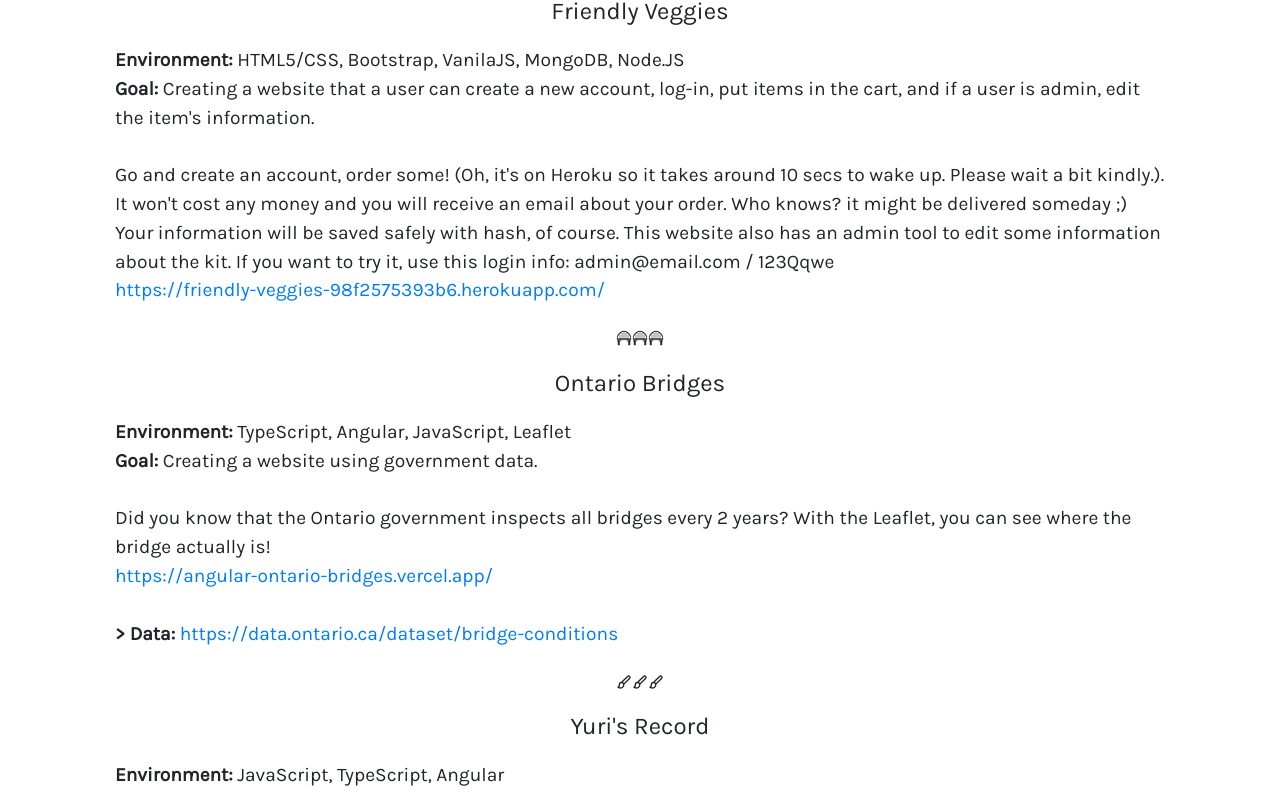
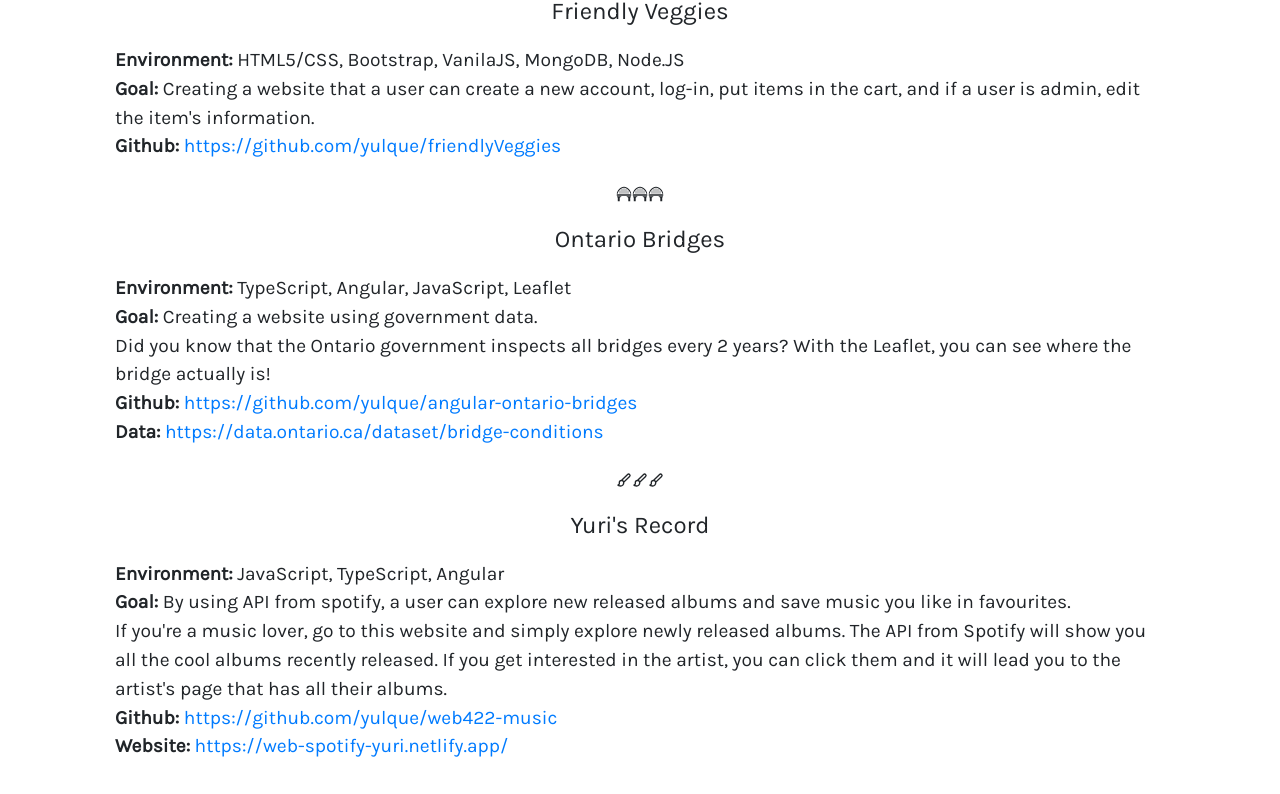
Before and after one commit to yulque/portfolio, a React (Create React App) app: page /portfolio in a window 1280 px wide. Shown: the part 738-1532 px from the top of the page. Built offline with nearby package versions, Linux system fonts and the light colour scheme.

Commit message:
feat: removed not working website links and replaced them with github links

```diff
--- a/package.json
+++ b/package.json
@@ -33,7 +33,7 @@
       "react-app/jest"
     ]
   },
-  "homepage":"https://yuriyoon.netlify.app/",
+  "homepage": "https://yuriyoon.netlify.app/",
   "browserslist": {
     "production": [
       ">0.2%",
--- a/src/Home.js
+++ b/src/Home.js
@@ -1,3 +1,15 @@
 export default function Home() {
-  return <div> Hi I'm Yuri, Software Developer</div>;
+  return (
+    <div>
+      {" "}
+      Hi, I'm a Toronto-based software developer <br />
+      who loves building good products and smooth user experiences
+      <br />
+      because good code isn’t just about working, it’s about feeling right!
+      <br />
+      <br />I care about accessibility and writing clean, team-friendly code
+      that won’t make my coworkers rage-quit.
+      <br /> Always willing to learn and grow!
+    </div>
+  );
 }
--- a/src/Portfolio.js
+++ b/src/Portfolio.js
@@ -7,24 +7,18 @@ export default function Portfolio() {
     <>
       <CardDeck>
         <Card className="portfolioCard">
-          <a
-            target="_blank"
-            rel="noreferrer"
-            href="https://friendly-veggies-98f2575393b6.herokuapp.com/"
-          >
           <Card.Img variant="top" src="/friendlyVeggies.png" />
           <Card.Body>
             <Card.Title>Friendly Veggies</Card.Title>
             <Card.Text>Vegetarian meal-kit delivery shopping mall</Card.Text>
           </Card.Body>
-          </a>
         </Card>
         <Card className="portfolioCard">
-          <a
+          {/* <a
             target="_blank"
             rel="noreferrer"
             href="https://angular-ontario-bridges.vercel.app/"
-          >
+          > */}
           <Card.Img variant="top" src="/ontario-bridges.png" />
           <Card.Body>
             <Card.Title>Ontario Bridges</Card.Title>
@@ -32,7 +26,7 @@ export default function Portfolio() {
               The list and maps of all the bridges in Ontario
             </Card.Text>
           </Card.Body>
-          </a>
+          {/* </a> */}
         </Card>
         <Card className="portfolioCard">
           <a
@@ -66,20 +60,13 @@ export default function Portfolio() {
             items in the cart, and if a user is admin, edit the item's
             information.
             <br />
-            <br /> Go and create an account, order some! (Oh, it's on Heroku so
-            it takes around 10 secs to wake up. Please wait a bit kindly.). It
-            won't cost any money and you will receive an email about your order.
-            Who knows? it might be delivered someday ;) Your information will be
-            saved safely with hash, of course. This website also has an admin tool
-           to edit some information about the kit. If you want to try it,
-            use this login info: admin@email.com / 123Qqwe
-            <br />
+            <strong>Github: </strong>
             <a
               target="_blank"
               rel="noreferrer"
-              href="https://friendly-veggies-98f2575393b6.herokuapp.com/"
+              href="https://github.com/yulque/friendlyVeggies"
             >
-              https://friendly-veggies-98f2575393b6.herokuapp.com/
+              https://github.com/yulque/friendlyVeggies
             </a>
           </p>
         </Container>
@@ -95,21 +82,20 @@ export default function Portfolio() {
               <br />
               <strong>Goal: </strong>Creating a website using government data.
               <br />
-              <br />
               Did you know that the Ontario government inspects all bridges
               every 2 years? With the Leaflet, you can see where the bridge
               actually is!
               <br />
+              <strong>Github: </strong>
               <a
                 target="_blank"
                 rel="noreferrer"
-                href="https://angular-ontario-bridges.vercel.app/"
+                href="https://github.com/yulque/angular-ontario-bridges"
               >
-                https://angular-ontario-bridges.vercel.app/
+                https://github.com/yulque/angular-ontario-bridges
               </a>
               <br />
-              <br />
-              <strong>> Data: </strong>
+              <strong>Data: </strong>
               <a
                 target="_blank"
                 rel="noreferrer"
@@ -156,12 +142,22 @@ export default function Portfolio() {
               <strong>Goal: </strong>By using API from spotify, a user can
               explore new released albums and save music you like in favourites.
               <br />
-              <br />
               If you're a music lover, go to this website and simply explore
               newly released albums. The API from Spotify will show you all the
-              cool albums recently released. If you get interested in the artist,
-              you can click them and it will lead you to the artist's page that has all their albums.
+              cool albums recently released. If you get interested in the
+              artist, you can click them and it will lead you to the artist's
+              page that has all their albums.
               <br />
+              <strong>Github: </strong>
+              <a
+                target="_blank"
+                rel="noreferrer"
+                href="https://github.com/yulque/web422-music"
+              >
+                https://github.com/yulque/web422-music
+              </a>
+              <br />
+              <strong>Website: </strong>
               <a
                 target="_blank"
                 rel="noreferrer"
```
Also changed, not shown: 1 other file (tests, documents, lock files or other folders). Lines whose indentation alone changed are shown as unchanged.
